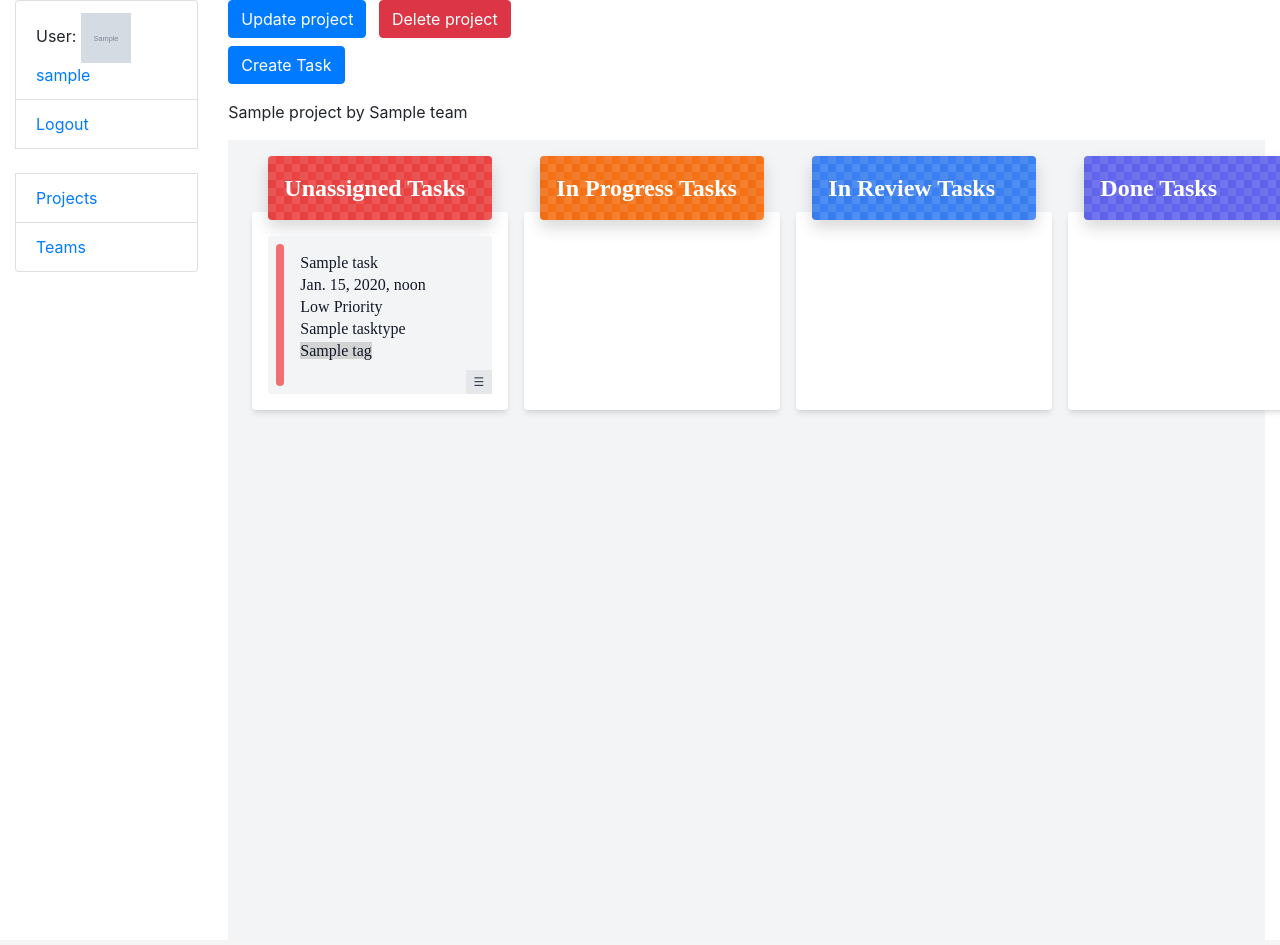
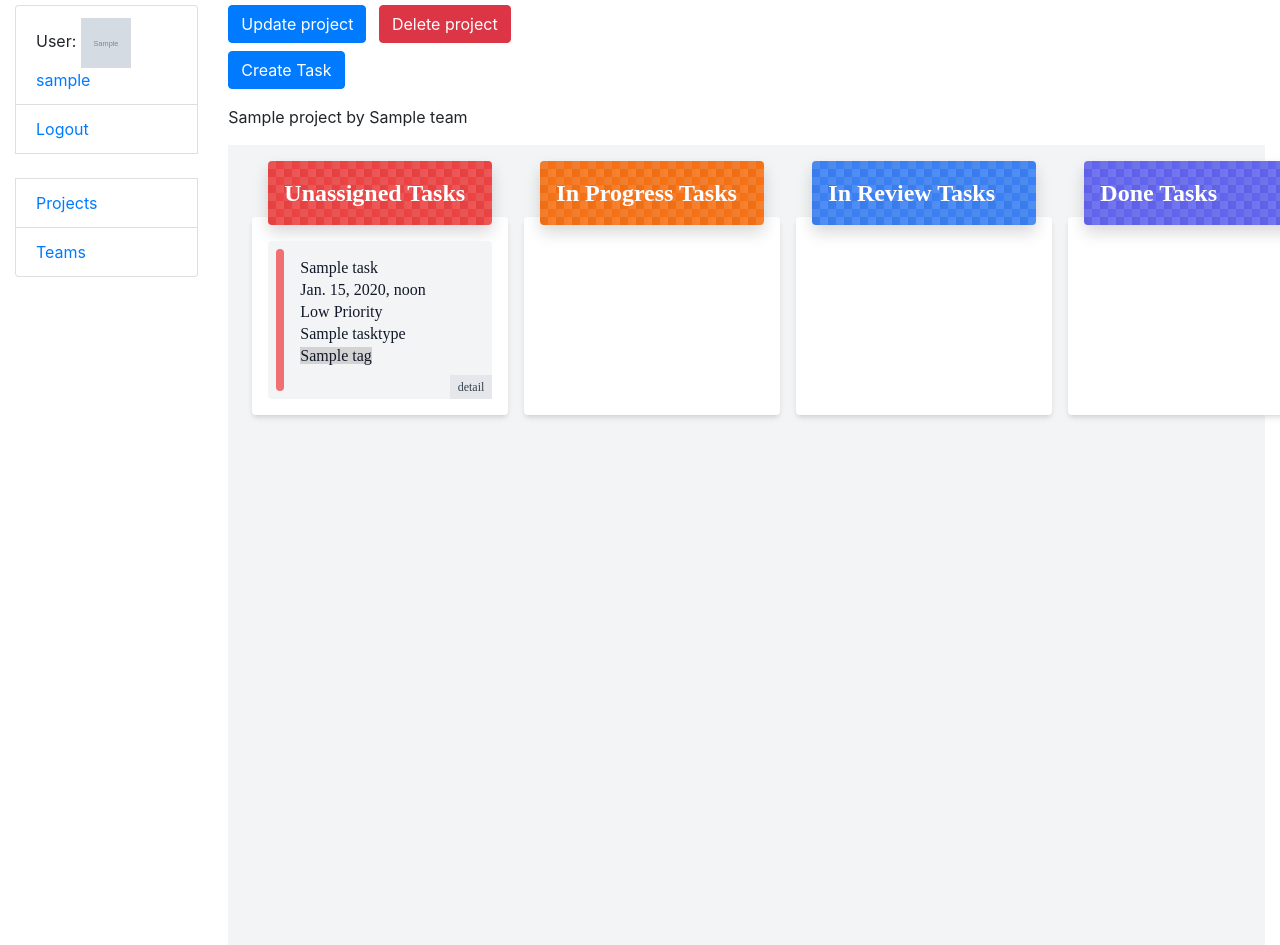
Before and after one commit to CharmNiovi/it_company_task_manager, a Django app: page /project/1/ in a window 1280 px wide; the page is wider, and only the part inside the window is pictured. Before the commit the page ends 414 px from the top of that part, so only its background shows below. Run offline with Django 4.2, Linux system fonts and the light colour scheme; a user stored in the database is signed in; tables that the repository leaves empty hold one stand-in row (values such as "Sample post"); grey boxes marked "Sample" are stand-in pictures.

Commit message:
added detail tag in html task cart and added margin-top to base.html

```diff
--- a/templates/base.html
+++ b/templates/base.html
@@ -9,7 +9,7 @@
         href="https://cdn.jsdelivr.net/npm/bootstrap@4.5.3/dist/css/bootstrap.min.css"
         integrity="sha384-TX8t27EcRE3e/ihU7zmQxVncDAy5uIKz4rEkgIXeMed4M0jlfIDPvg6uqKI2xXr2"
         crossorigin="anonymous">
-
+  <style>body {margin-top: 5px}</style>
 </head>
 
 <body>
--- a/templates/task_board/project_detail.html
+++ b/templates/task_board/project_detail.html
@@ -269,7 +269,7 @@
                   </p>
                 </div>
                 <div class="absolute bg-gray-200 bottom-0 group-hover:block hidden py-1 px-2 right-0 rounded-br rounded-tl text-gray-700 text-xs">
-                  ☰
+                  detail
                 </div>
               </a></li>
             {% endif %}
@@ -304,7 +304,7 @@
                   </p>
                 </div>
                 <div class="absolute bg-gray-200 bottom-0 group-hover:block hidden py-1 px-2 right-0 rounded-br rounded-tl text-gray-700 text-xs">
-                  ☰
+                  detail
                 </div>
               </a></li>
             {% endif %}
@@ -339,7 +339,7 @@
                   </p>
                 </div>
                 <div class="absolute bg-gray-200 bottom-0 group-hover:block hidden py-1 px-2 right-0 rounded-br rounded-tl text-gray-700 text-xs">
-                  ☰
+                  detail
                 </div>
               </a></li>
             {% endif %}
@@ -373,7 +373,7 @@
                   </p>
                 </div>
                 <div class="absolute bg-gray-200 bottom-0 group-hover:block hidden py-1 px-2 right-0 rounded-br rounded-tl text-gray-700 text-xs">
-                  ☰
+                  detail
                 </div>
               </a></li>
             {% endif %}
```
